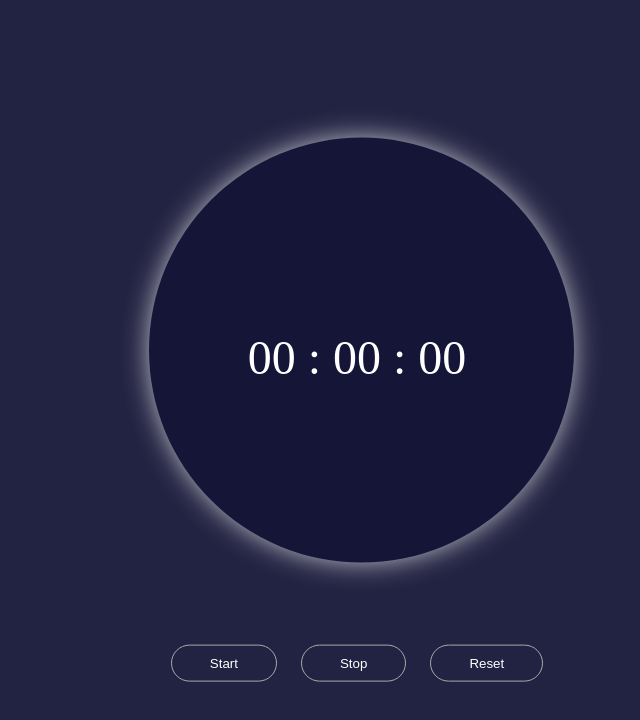
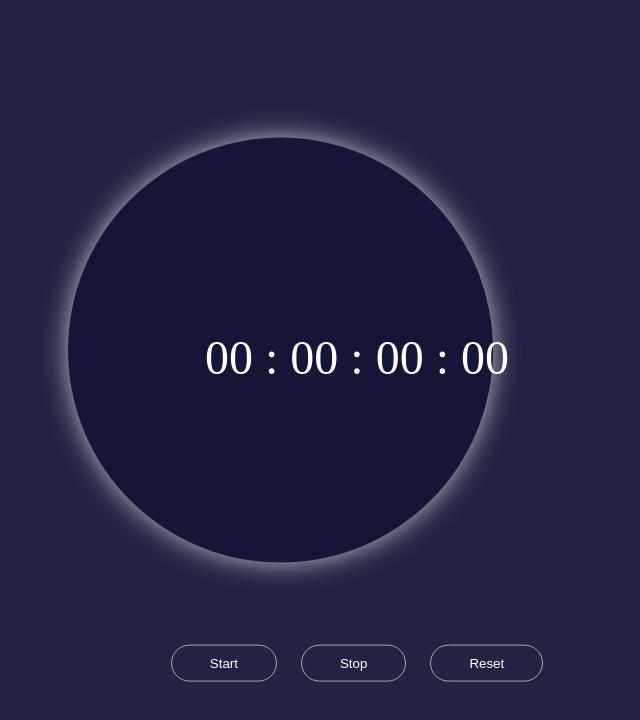
Before and after one commit to Arjun0055/Stopwatch, a plain HTML site: page index.html in a window 1280 px wide. Shown: the whole page, without its empty margins (283-923 px from the left). Drawn offline with Linux system fonts and the light colour scheme.

Commit message:
Update index.html
Added hours for the stopwatch

```diff
--- a/index.html
+++ b/index.html
@@ -11,6 +11,7 @@
     <div class="container">
         <div class="wrapper">
             <p>
+                <span class="hours">00</span> :
                 <span class="minutes">00</span> :
                 <span class="seconds">00</span> :
                 <span class="micro_seconds">00</span>
```
